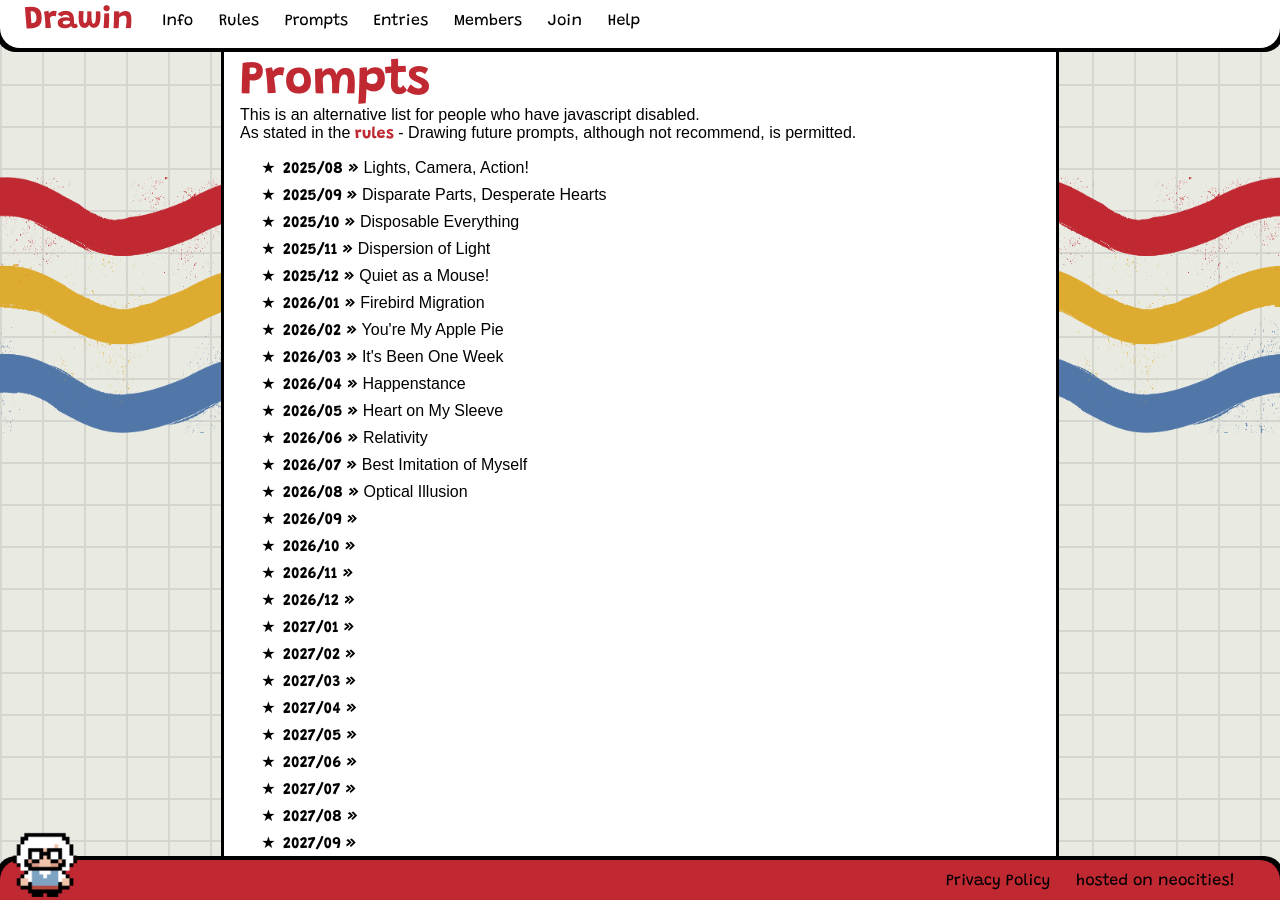
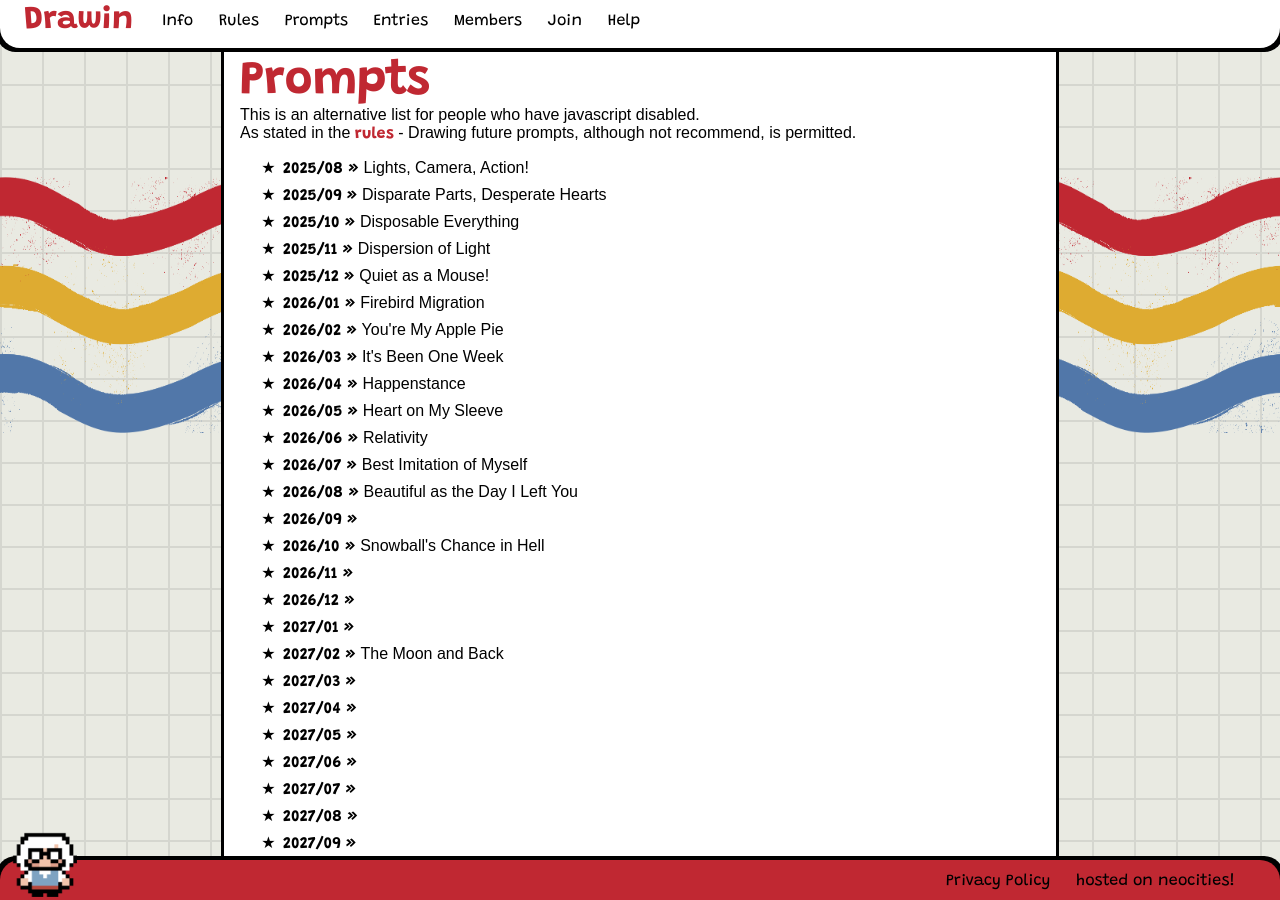
Before and after one commit to Stupiedidiot/Drawin, a Jekyll site: the page built from public/prompts/no-js.html, in a window 1280 px wide and 900 px high. Built offline with Jekyll 4.4.1, drawn with Linux system fonts in a browser that asks for light colours; a style sheet for code colours, icons or effects is not loaded.

```diff
--- a/public/_data/prompts.json
+++ b/public/_data/prompts.json
@@ -11,13 +11,13 @@
     ["26/05","Heart on My Sleeve"],
     ["26/06","Relativity"],
     ["26/07","Best Imitation of Myself"],
-    ["26/08","Optical Illusion"],
+    ["26/08","Beautiful as the Day I Left You"],
     ["26/09",""],
-    ["26/10",""],
+    ["26/10","Snowball's Chance in Hell"],
     ["26/11",""],
     ["26/12",""],
     ["27/01",""],
-    ["27/02",""],
+    ["27/02","The Moon and Back"],
     ["27/03",""],
     ["27/04",""],
     ["27/05",""],
```
Also changed, not shown: entries/2508/Kimiko.jpg (added), entries/2508/Tofutush.png (added), entries/2508/alicesdumbstuff.png (added), entries/2508/stupied.png (added), 3 other files.
